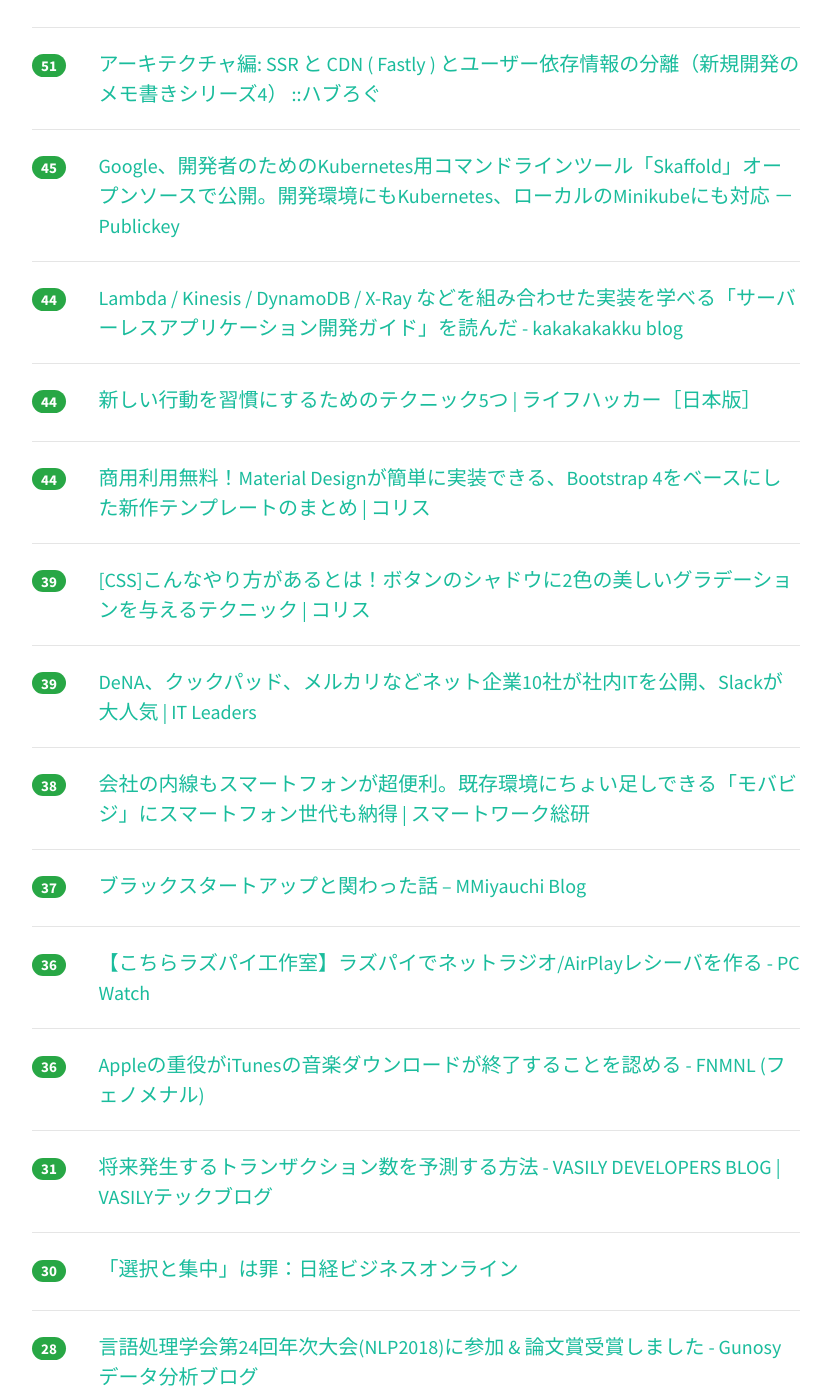
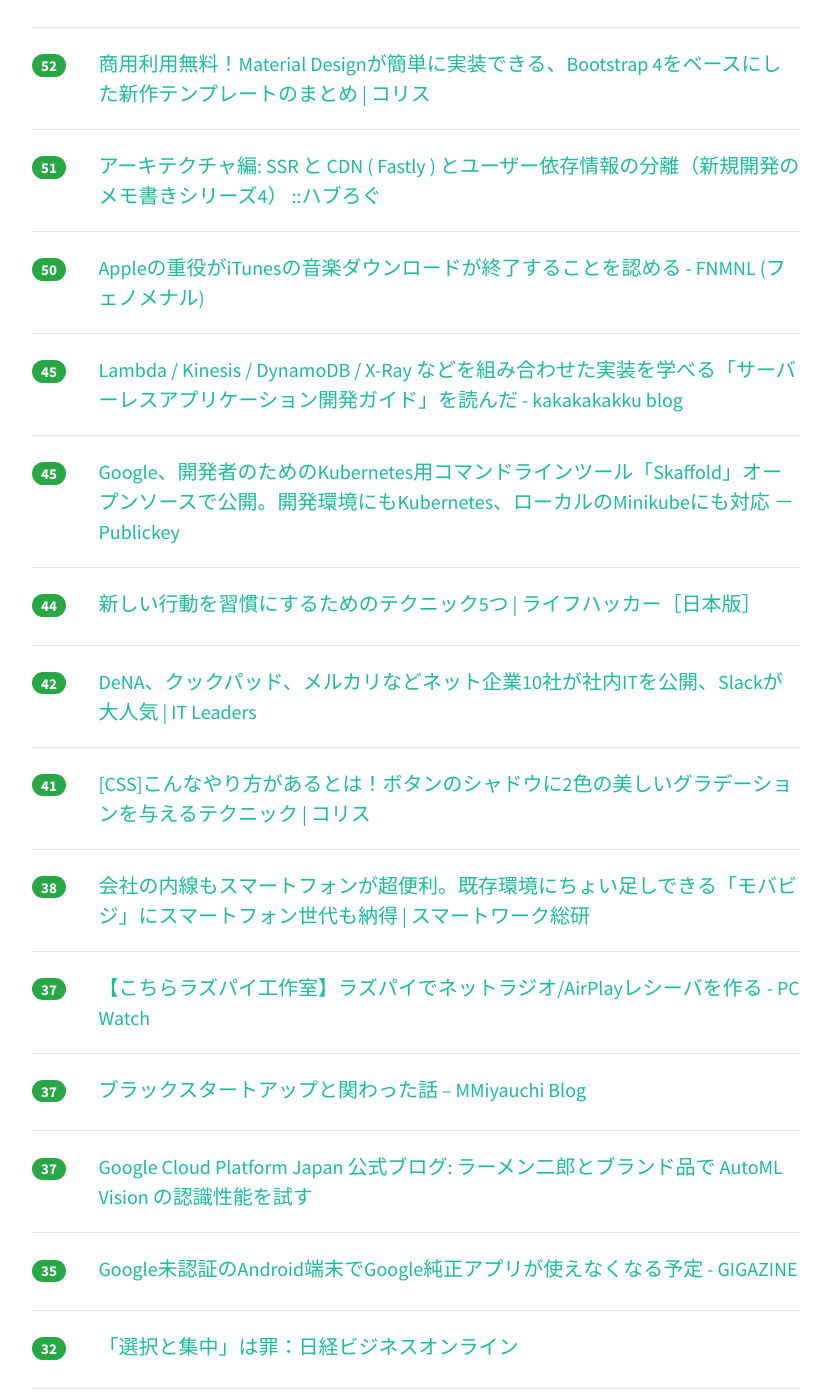
Before and after one commit to yatta47/hatena-matome-site, a Jekyll site: the page built from _posts/2018-03-27-hatena.md, in a window 1280 px wide and 1400 px high, scrolled down 1682 px. Shown: the whole window, without its empty margins (224-1055 px from the left). Built offline with Jekyll 4.4.1, drawn with Linux system fonts in a browser that asks for light colours; nearby versions of some CDN libraries; some of the changed text lies outside the part shown.

Commit message:
Updated 2018-03-27

```diff
--- a/_posts/2018-03-27-hatena.md
+++ b/_posts/2018-03-27-hatena.md
@@ -1,33 +1,33 @@
 ---
 layout: post
 title:  "2018-03-27 はてぶIT"
-date:   2018-03-27 18:03:24
+date:   2018-03-27 19:02:22
 tags: [it-hotentry]
 ---
-50 件のデータあり
+52 件のデータあり
 
 <hr><div class="row">
-<div class="col-1"><span class="badge badge-pill badge-success h2">308</span></div>
+<div class="col-1"><span class="badge badge-pill badge-success h2">336</span></div>
 <div class="col-11"><a href='https://smhn.info/201803-sony-bravia-on-business' target='_blank'>ソニー、NHKやテレビの映らないBRAVIA発表。 – すまほん!!</a></div>
 </div>
 <hr>
 <div class="row">
-<div class="col-1"><span class="badge badge-pill badge-success h2">255</span></div>
+<div class="col-1"><span class="badge badge-pill badge-success h2">288</span></div>
 <div class="col-11"><a href='http://uxmilk.jp/70576' target='_blank'>メールアドレスの確認フィールドをなくすべき理由 | UX MILK</a></div>
 </div>
 <hr>
 <div class="row">
-<div class="col-1"><span class="badge badge-pill badge-success h2">153</span></div>
+<div class="col-1"><span class="badge badge-pill badge-success h2">161</span></div>
 <div class="col-11"><a href='https://webtan.impress.co.jp/e/2018/03/27/28811' target='_blank'>グーグルがMFIへの切り替えを正式に開始！ 準備ができたサイトから順次。SCへの通知も | 編集長ブログ―安田英久 | Web担当者Forum</a></div>
 </div>
 <hr>
 <div class="row">
-<div class="col-1"><span class="badge badge-pill badge-success h2">128</span></div>
+<div class="col-1"><span class="badge badge-pill badge-success h2">150</span></div>
 <div class="col-11"><a href='https://cloudplatform-jp.googleblog.com/2018/03/automl-vision-in-action-from-ramen-to-branded-goods.html' target='_blank'>Google Cloud Platform Japan 公式ブログ: ラーメン二郎とブランド品で AutoML Vision の認識性能を試す</a></div>
 </div>
 <hr>
 <div class="row">
-<div class="col-1"><span class="badge badge-pill badge-success h2">105</span></div>
+<div class="col-1"><span class="badge badge-pill badge-success h2">109</span></div>
 <div class="col-11"><a href='https://www.suzukikenichi.com/blog/google-rolling-out-mobile-first-indexing/' target='_blank'>Google、モバイルファーストインデックスを本格展開、準備が整ったサイトから移行（ただしアルゴリズム更新ではないので注意！） | 海外SEO情報ブログ</a></div>
 </div>
 <hr>
@@ -37,13 +37,18 @@ tags: [it-hotentry]
 </div>
 <hr>
 <div class="row">
-<div class="col-1"><span class="badge badge-pill badge-success h2">94</span></div>
+<div class="col-1"><span class="badge badge-pill badge-success h2">99</span></div>
+<div class="col-11"><a href='https://webmaster-ja.googleblog.com/2018/03/rolling-out-mobile-first-indexing.html' target='_blank'>Google ウェブマスター向け公式ブログ: モバイル ファースト インデックスを開始します</a></div>
+</div>
+<hr>
+<div class="row">
+<div class="col-1"><span class="badge badge-pill badge-success h2">97</span></div>
 <div class="col-11"><a href='https://speakerdeck.com/s10myk4/yusukesuqu-dong-kai-fa-ru-men-li-lun-shi-jian-bian' target='_blank'>ユースケース駆動開発入門 (理論・実践編) // Speaker Deck</a></div>
 </div>
 <hr>
 <div class="row">
-<div class="col-1"><span class="badge badge-pill badge-success h2">89</span></div>
-<div class="col-11"><a href='https://webmaster-ja.googleblog.com/2018/03/rolling-out-mobile-first-indexing.html' target='_blank'>Google ウェブマスター向け公式ブログ: モバイル ファースト インデックスを開始します</a></div>
+<div class="col-1"><span class="badge badge-pill badge-success h2">79</span></div>
+<div class="col-11"><a href='http://www.publickey1.jp/blog/18/dockerarukas.html' target='_blank'>Dockerコンテナのホスティングサービス「Arukas」、さくらインターネットが正式版スタート。無料プランも提供 － Publickey</a></div>
 </div>
 <hr>
 <div class="row">
@@ -57,13 +62,13 @@ tags: [it-hotentry]
 </div>
 <hr>
 <div class="row">
-<div class="col-1"><span class="badge badge-pill badge-success h2">73</span></div>
-<div class="col-11"><a href='http://www.publickey1.jp/blog/18/dockerarukas.html' target='_blank'>Dockerコンテナのホスティングサービス「Arukas」、さくらインターネットが正式版スタート。無料プランも提供 － Publickey</a></div>
+<div class="col-1"><span class="badge badge-pill badge-success h2">71</span></div>
+<div class="col-11"><a href='https://sbfl.net/blog/2018/03/24/readable-javascript-code/' target='_blank'>他人に読んでもらうJavaScriptコードを書くために</a></div>
 </div>
 <hr>
 <div class="row">
 <div class="col-1"><span class="badge badge-pill badge-success h2">71</span></div>
-<div class="col-11"><a href='https://sbfl.net/blog/2018/03/24/readable-javascript-code/' target='_blank'>他人に読んでもらうJavaScriptコードを書くために</a></div>
+<div class="col-11"><a href='http://d.hatena.ne.jp/Kango/20180326/1522090366' target='_blank'>マイネットへの不正アクセスについてまとめてみた - piyolog</a></div>
 </div>
 <hr>
 <div class="row">
@@ -72,18 +77,28 @@ tags: [it-hotentry]
 </div>
 <hr>
 <div class="row">
-<div class="col-1"><span class="badge badge-pill badge-success h2">67</span></div>
-<div class="col-11"><a href='http://d.hatena.ne.jp/Kango/20180326/1522090366' target='_blank'>マイネットへの不正アクセスについてまとめてみた - piyolog</a></div>
-</div>
-<hr>
-<div class="row">
 <div class="col-1"><span class="badge badge-pill badge-success h2">65</span></div>
 <div class="col-11"><a href='http://careerhack.en-japan.com/report/detail/938' target='_blank'>「光本勇介」解体新書。ヒットプロダクトを生む7つの鉄則 | CAREER HACK</a></div>
 </div>
 <hr>
 <div class="row">
+<div class="col-1"><span class="badge badge-pill badge-success h2">52</span></div>
+<div class="col-11"><a href='https://coliss.com/articles/build-websites/operation/work/material-design-for-bootstrap4.html' target='_blank'>商用利用無料！Material Designが簡単に実装できる、Bootstrap 4をベースにした新作テンプレートのまとめ | コリス</a></div>
+</div>
+<hr>
+<div class="row">
 <div class="col-1"><span class="badge badge-pill badge-success h2">51</span></div>
 <div class="col-11"><a href='https://havelog.ayumusato.com/develop/others/e751-scratch_memo_4.html' target='_blank'>アーキテクチャ編: SSR と CDN ( Fastly ) とユーザー依存情報の分離（新規開発のメモ書きシリーズ4） ::ハブろぐ</a></div>
+</div>
+<hr>
+<div class="row">
+<div class="col-1"><span class="badge badge-pill badge-success h2">50</span></div>
+<div class="col-11"><a href='http://fnmnl.tv/2018/03/27/50071' target='_blank'>Appleの重役がiTunesの音楽ダウンロードが終了することを認める - FNMNL (フェノメナル)</a></div>
+</div>
+<hr>
+<div class="row">
+<div class="col-1"><span class="badge badge-pill badge-success h2">45</span></div>
+<div class="col-11"><a href='http://kakakakakku.hatenablog.com/entry/2018/03/26/213821' target='_blank'>Lambda / Kinesis / DynamoDB / X-Ray などを組み合わせた実装を学べる「サーバーレスアプリケーション開発ガイド」を読んだ - kakakakakku blog</a></div>
 </div>
 <hr>
 <div class="row">
@@ -93,27 +108,17 @@ tags: [it-hotentry]
 <hr>
 <div class="row">
 <div class="col-1"><span class="badge badge-pill badge-success h2">44</span></div>
-<div class="col-11"><a href='http://kakakakakku.hatenablog.com/entry/2018/03/26/213821' target='_blank'>Lambda / Kinesis / DynamoDB / X-Ray などを組み合わせた実装を学べる「サーバーレスアプリケーション開発ガイド」を読んだ - kakakakakku blog</a></div>
-</div>
-<hr>
-<div class="row">
-<div class="col-1"><span class="badge badge-pill badge-success h2">44</span></div>
 <div class="col-11"><a href='https://www.lifehacker.jp/2018/03/action_habit_5technic.html' target='_blank'>新しい行動を習慣にするためのテクニック5つ | ライフハッカー［日本版］</a></div>
 </div>
 <hr>
 <div class="row">
-<div class="col-1"><span class="badge badge-pill badge-success h2">44</span></div>
-<div class="col-11"><a href='https://coliss.com/articles/build-websites/operation/work/material-design-for-bootstrap4.html' target='_blank'>商用利用無料！Material Designが簡単に実装できる、Bootstrap 4をベースにした新作テンプレートのまとめ | コリス</a></div>
+<div class="col-1"><span class="badge badge-pill badge-success h2">42</span></div>
+<div class="col-11"><a href='https://it.impressbm.co.jp/articles/-/15862' target='_blank'>DeNA、クックパッド、メルカリなどネット企業10社が社内ITを公開、Slackが大人気 | IT Leaders</a></div>
 </div>
 <hr>
 <div class="row">
-<div class="col-1"><span class="badge badge-pill badge-success h2">39</span></div>
+<div class="col-1"><span class="badge badge-pill badge-success h2">41</span></div>
 <div class="col-11"><a href='https://coliss.com/articles/build-websites/operation/css/gradient-shadow-in-pure-css.html' target='_blank'>[CSS]こんなやり方があるとは！ボタンのシャドウに2色の美しいグラデーションを与えるテクニック | コリス</a></div>
-</div>
-<hr>
-<div class="row">
-<div class="col-1"><span class="badge badge-pill badge-success h2">39</span></div>
-<div class="col-11"><a href='https://it.impressbm.co.jp/articles/-/15862' target='_blank'>DeNA、クックパッド、メルカリなどネット企業10社が社内ITを公開、Slackが大人気 | IT Leaders</a></div>
 </div>
 <hr>
 <div class="row">
@@ -123,17 +128,27 @@ tags: [it-hotentry]
 <hr>
 <div class="row">
 <div class="col-1"><span class="badge badge-pill badge-success h2">37</span></div>
+<div class="col-11"><a href='https://pc.watch.impress.co.jp/docs/column/raspberrypi/1112206.html' target='_blank'>【こちらラズパイ工作室】ラズパイでネットラジオ/AirPlayレシーバを作る - PC Watch</a></div>
+</div>
+<hr>
+<div class="row">
+<div class="col-1"><span class="badge badge-pill badge-success h2">37</span></div>
 <div class="col-11"><a href='http://mmiyauchi.com/?p=96' target='_blank'>ブラックスタートアップと関わった話 – MMiyauchi Blog</a></div>
 </div>
 <hr>
 <div class="row">
-<div class="col-1"><span class="badge badge-pill badge-success h2">36</span></div>
-<div class="col-11"><a href='https://pc.watch.impress.co.jp/docs/column/raspberrypi/1112206.html' target='_blank'>【こちらラズパイ工作室】ラズパイでネットラジオ/AirPlayレシーバを作る - PC Watch</a></div>
+<div class="col-1"><span class="badge badge-pill badge-success h2">37</span></div>
+<div class="col-11"><a href='https://cloudplatform-jp.googleblog.com/2018/03/automl-vision-in-action-from-ramen-to-branded-goods.html?m=1' target='_blank'>Google Cloud Platform Japan 公式ブログ: ラーメン二郎とブランド品で AutoML Vision の認識性能を試す</a></div>
 </div>
 <hr>
 <div class="row">
-<div class="col-1"><span class="badge badge-pill badge-success h2">36</span></div>
-<div class="col-11"><a href='http://fnmnl.tv/2018/03/27/50071' target='_blank'>Appleの重役がiTunesの音楽ダウンロードが終了することを認める - FNMNL (フェノメナル)</a></div>
+<div class="col-1"><span class="badge badge-pill badge-success h2">35</span></div>
+<div class="col-11"><a href='https://gigazine.net/news/20180327-google-block-uncertified-device/' target='_blank'>Google未認証のAndroid端末でGoogle純正アプリが使えなくなる予定 - GIGAZINE</a></div>
+</div>
+<hr>
+<div class="row">
+<div class="col-1"><span class="badge badge-pill badge-success h2">32</span></div>
+<div class="col-11"><a href='http://business.nikkeibp.co.jp/atcl/report/16/030900211/032200002/' target='_blank'>「選択と集中」は罪：日経ビジネスオンライン</a></div>
 </div>
 <hr>
 <div class="row">
@@ -143,11 +158,6 @@ tags: [it-hotentry]
 <hr>
 <div class="row">
 <div class="col-1"><span class="badge badge-pill badge-success h2">30</span></div>
-<div class="col-11"><a href='http://business.nikkeibp.co.jp/atcl/report/16/030900211/032200002/' target='_blank'>「選択と集中」は罪：日経ビジネスオンライン</a></div>
-</div>
-<hr>
-<div class="row">
-<div class="col-1"><span class="badge badge-pill badge-success h2">28</span></div>
 <div class="col-11"><a href='http://data.gunosy.io/entry/nlp2018' target='_blank'>言語処理学会第24回年次大会(NLP2018)に参加 & 論文賞受賞しました - Gunosyデータ分析ブログ</a></div>
 </div>
 <hr>
@@ -202,11 +212,6 @@ tags: [it-hotentry]
 </div>
 <hr>
 <div class="row">
-<div class="col-1"><span class="badge badge-pill badge-success h2">25</span></div>
-<div class="col-11"><a href='https://gigazine.net/news/20180327-google-block-uncertified-device/' target='_blank'>Google未認証のAndroid端末でGoogle純正アプリが使えなくなる予定 - GIGAZINE</a></div>
-</div>
-<hr>
-<div class="row">
 <div class="col-1"><span class="badge badge-pill badge-success h2">23</span></div>
 <div class="col-11"><a href='https://www.bloomberg.co.jp/news/articles/2018-03-26/P67G9I6TTDS001' target='_blank'>北朝鮮の金委員長が中国を電撃訪問、期間や会談相手は不明－関係者 - Bloomberg</a></div>
 </div>
@@ -217,13 +222,18 @@ tags: [it-hotentry]
 </div>
 <hr>
 <div class="row">
+<div class="col-1"><span class="badge badge-pill badge-success h2">21</span></div>
+<div class="col-11"><a href='http://www.itmedia.co.jp/news/articles/1803/27/news060.html' target='_blank'>Google、教育向け「Chrome OS」タブレット発表　まずはAcerから349ドルで - ITmedia NEWS</a></div>
+</div>
+<hr>
+<div class="row">
 <div class="col-1"><span class="badge badge-pill badge-success h2">20</span></div>
 <div class="col-11"><a href='http://tolarian-academy.net/rubykaigi2018-cfp-rejected/' target='_blank'>RubyKaigi2018のCFP落ちたので後学のために置いておきます</a></div>
 </div>
 <hr>
 <div class="row">
 <div class="col-1"><span class="badge badge-pill badge-success h2">20</span></div>
-<div class="col-11"><a href='http://www.itmedia.co.jp/news/articles/1803/27/news060.html' target='_blank'>Google、教育向け「Chrome OS」タブレット発表　まずはAcerから349ドルで - ITmedia NEWS</a></div>
+<div class="col-11"><a href='http://blog.nicter.jp/reports/2018-02/router-dns-hack/' target='_blank'>Wi-Fi ルータの DNS 情報の書換え後に発生する事象について | NICTER Blog</a></div>
 </div>
 <hr>
 <div class="row">
```
